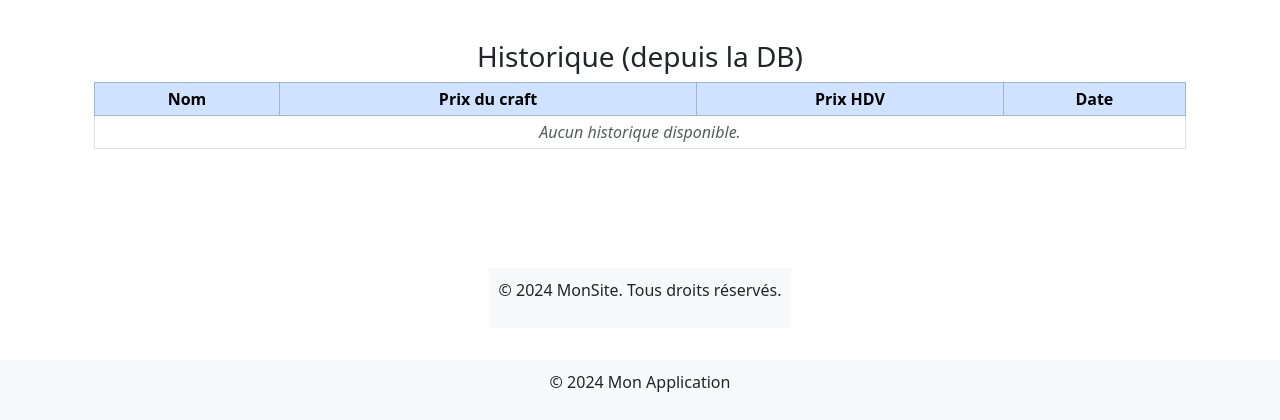
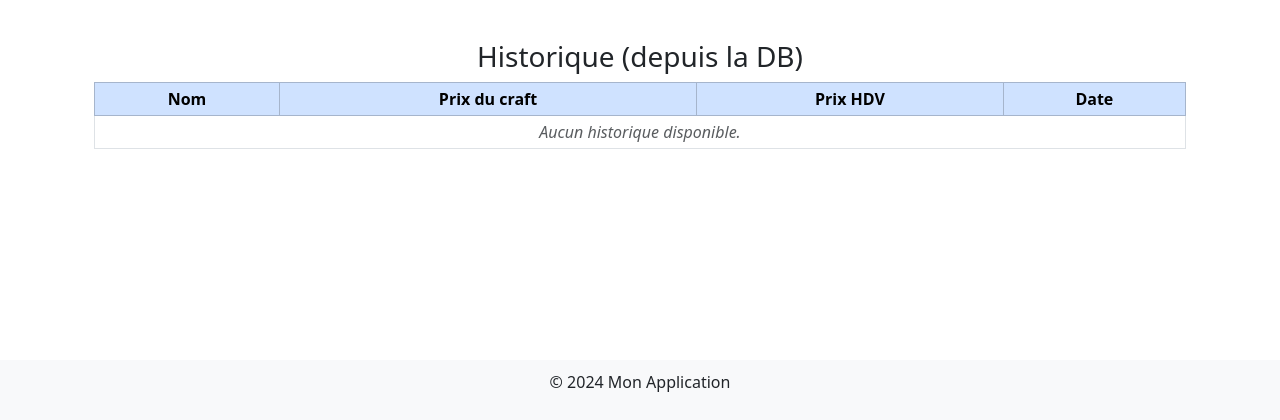
Before and after one commit to HuguesDelamare/DofusForge, a Flask app: page / in a window 1280 px wide; the page is wider, and only the part inside the window is pictured. Shown: the part 528-948 px from the top of that part. Run offline with Flask 3, Linux system fonts and the light colour scheme.

Commit message:
removing useless footer

```diff
--- a/app/templates/index.html
+++ b/app/templates/index.html
@@ -122,11 +122,6 @@
             </div>
         </div>
     </main>
-
-    <footer class="footer">
-        <p>© 2024 MonSite. Tous droits réservés.</p>
-    </footer>
-
 </div>
 
 <script src="{{ url_for('static', filename='js/script.js') }}"></script>
```
